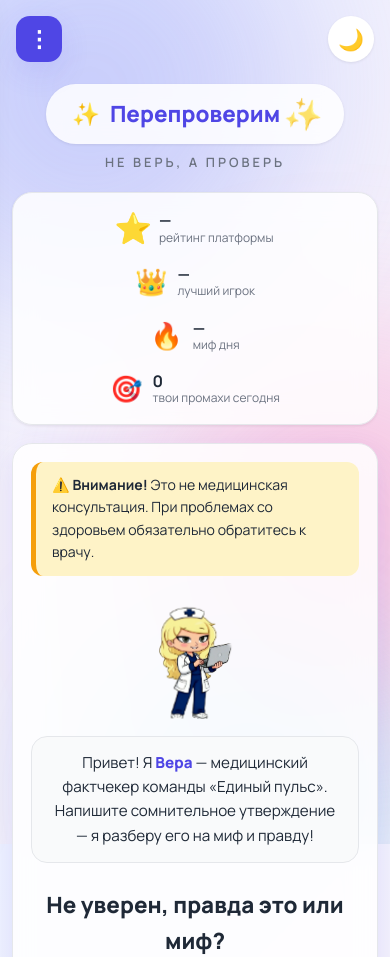
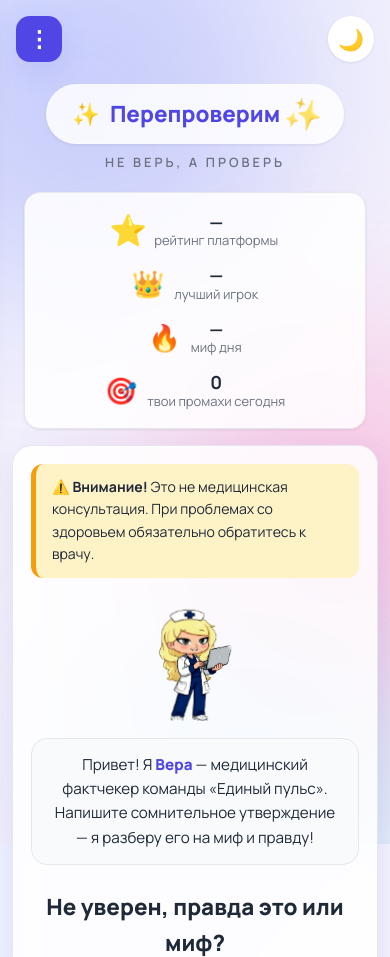
Before and after one commit to mododel4562813/my-gigachat-app, a Python web app: template templates/index.html in a window 390 px wide. Shown: the top 957 px of the page. Run offline with Jinja, Linux system fonts and the light colour scheme; the template is opened without the code that fills it, so the values that code supplies are empty.

Commit message:
Update style.css

```diff
--- a/static/style.css
+++ b/static/style.css
@@ -931,3 +931,95 @@ button:disabled { opacity: 0.6; cursor: not-allowed; }
         animation: none !important;
     }
 }
+/* ============================================================
+   МОБИЛЬНАЯ ВЕРСИЯ: РЕЙТИНГ И ДОСТИЖЕНИЯ
+   ============================================================ */
+@media (max-width: 640px) {
+    /* 1. Рейтинг платформы — делаем вытянутым на всю ширину */
+    .platform-bar {
+        flex-direction: column;
+        align-items: stretch;
+        gap: 12px;
+        padding: 16px;
+        border-radius: 16px;
+        margin: 0 12px 16px; /* чуть меньше отступы по бокам */
+    }
+
+    .pb-item {
+        width: 100%;
+        justify-content: center;
+    }
+
+    .pb-text {
+        text-align: center;
+    }
+
+    .pb-text b {
+        font-size: 18px;
+    }
+
+    .pb-text span {
+        font-size: 13px;
+    }
+
+    /* 2. Достижения — горизонтальная прокрутка */
+    .badges {
+        display: flex;
+        overflow-x: auto;
+        gap: 12px;
+        padding-bottom: 12px;
+        scrollbar-width: thin;
+        scrollbar-color: var(--border) transparent;
+    }
+
+    .badges::-webkit-scrollbar {
+        height: 6px;
+    }
+
+    .badges::-webkit-scrollbar-track {
+        background: transparent;
+    }
+
+    .badges::-webkit-scrollbar-thumb {
+        background: var(--border);
+        border-radius: 3px;
+    }
+
+    .badge {
+        min-width: 130px;
+        width: auto;
+        flex-shrink: 0; /* чтобы карточки не сжимались */
+        padding: 14px 10px;
+    }
+
+    .badge-emoji {
+        font-size: 2rem;
+        line-height: 1;
+    }
+
+    .badge-name {
+        font-size: 0.88rem;
+        margin-top: 6px;
+    }
+
+    .badge-desc {
+        font-size: 0.76rem;
+        margin-top: 4px;
+    }
+
+    /* 3. Заголовок «Достижения» и счётчик — компактнее */
+    .cabinet-achievements h4 {
+        font-size: 1.1rem;
+        margin-bottom: 10px;
+    }
+
+    .cabinet-achievements .cabinet-header {
+        margin-bottom: 12px;
+    }
+
+    /* 4. Убираем лишние отступы у контейнера, чтобы блок был плотнее */
+    .cabinet-achievements {
+        padding-top: 12px;
+        border-top: 1px solid var(--border);
+    }
+}
```
